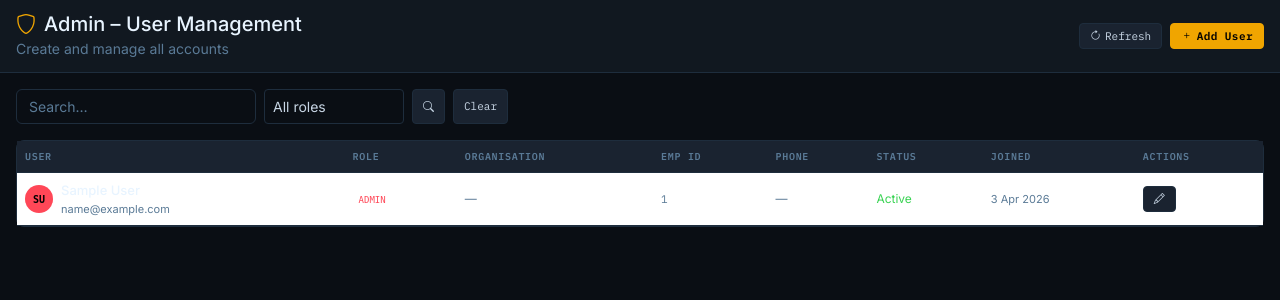
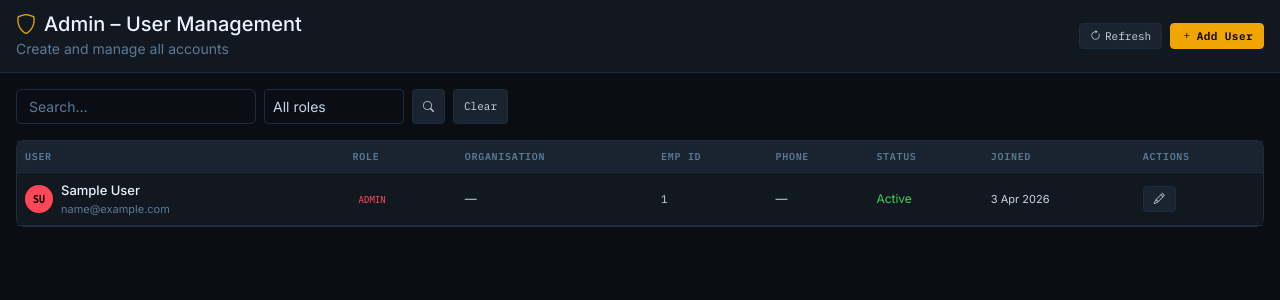
Before and after one commit to Treksen/gtfield, a Flask app: page /admin/users in a window 1280 px wide. Shown: the part 52-352 px from the top of the page. Run offline with Flask 3, Linux system fonts and the light colour scheme; the visitor is signed in with stand-in values (Sample User, id 1); data comes from the database, SQL or seed files in the repository; data that the repository does not hold is empty; some libraries are stand-ins or nearby versions.

Commit message:
fix dark theme table colors + postgresql GROUP BY

```diff
--- a/templates/base.html
+++ b/templates/base.html
@@ -58,10 +58,76 @@ body{font-family:'Inter',sans-serif;background:var(--bg);color:var(--text);min-h
 /* ── CARDS, TABLES, FORMS ── */
 .card{background:var(--surface);border:1px solid var(--border);border-radius:8px;color:var(--text);}
 .card-header{background:var(--surface2);border-bottom:1px solid var(--border);font-family:var(--mono);font-size:11px;letter-spacing:.07em;text-transform:uppercase;color:var(--textdim);padding:10px 14px;}
-.table{color:var(--#000);}
-.table thead th{font-family:var(--mono);font-size:10px;letter-spacing:.07em;text-transform:uppercase;color:var(--textdim);border-color:var(--border);background:var(--surface2);}
-.table tbody td{border-color:var(--border);vertical-align:middle;font-size:13px;}
-.table tbody tr:hover td{background:var(--text);}
+/* ── TABLE — override ALL Bootstrap 5 table vars ── */
+.table{
+  color:var(--text)!important;
+  --bs-table-bg:var(--surface)!important;
+  --bs-table-color:var(--text)!important;
+  --bs-table-border-color:var(--border)!important;
+  --bs-table-striped-bg:var(--surface2)!important;
+  --bs-table-striped-color:var(--text)!important;
+  --bs-table-hover-bg:var(--surface2)!important;
+  --bs-table-hover-color:var(--text)!important;
+  --bs-table-active-bg:var(--surface2)!important;
+  --bs-table-active-color:var(--text)!important;
+  border-color:var(--border)!important;
+}
+.table > :not(caption) > * > *{
+  background-color:var(--surface)!important;
+  color:var(--text)!important;
+  border-color:var(--border)!important;
+  box-shadow:none!important;
+}
+.table thead > tr > *{
+  background-color:var(--surface2)!important;
+  color:var(--textdim)!important;
+  font-family:var(--mono);
+  font-size:10px;
+  letter-spacing:.07em;
+  text-transform:uppercase;
+  border-color:var(--border)!important;
+  font-weight:600;
+}
+.table tbody > tr > td{
+  background-color:var(--surface)!important;
+  color:var(--text)!important;
+  border-color:var(--border)!important;
+  vertical-align:middle;
+  font-size:13px;
+}
+.table tbody > tr:hover > td{
+  background-color:var(--surface2)!important;
+  color:var(--text)!important;
+}
+.table-hover > tbody > tr:hover > *{
+  background-color:var(--surface2)!important;
+  color:var(--text)!important;
+  --bs-table-accent-bg:var(--surface2)!important;
+}
+/* Card and modal backgrounds */
+.card,.modal-content{background:var(--surface)!important;color:var(--text)!important;}
+.card-header{background:var(--surface2)!important;color:var(--textdim)!important;}
+.card-body{background:var(--surface)!important;color:var(--text)!important;}
+/* Dropdown */
+.dropdown-menu{background:var(--surface)!important;border:1px solid var(--border)!important;}
+.dropdown-item{color:var(--text)!important;}
+.dropdown-item:hover,.dropdown-item:focus{background:var(--surface2)!important;color:var(--amber)!important;}
+/* Modal */
+.modal-header,.modal-footer{border-color:var(--border)!important;}
+.modal-body{background:var(--surface)!important;}
+/* Form controls */
+.form-control,.form-select,.input-group-text{
+  background-color:var(--bg)!important;
+  border-color:var(--border)!important;
+  color:var(--text)!important;
+}
+.form-select option{background:var(--surface);color:var(--text);}
+/* Input group */
+.input-group-text{background:var(--surface2)!important;color:var(--textdim)!important;}
+/* Spinner */
+.spinner-border{color:var(--amber)!important;}
+/* Alerts/badges remain themed */
+.alert{background:var(--surface2)!important;border-color:var(--border)!important;color:var(--text)!important;}
 .form-control,.form-select{background:var(--bg)!important;border:1px solid var(--border)!important;color:var(--text)!important;font-size:14px;}
 .form-control:focus,.form-select:focus{border-color:var(--amber)!important;box-shadow:0 0 0 2px rgba(240,165,0,.15)!important;}
 .form-control::placeholder{color:var(--textdim)!important;}
```
